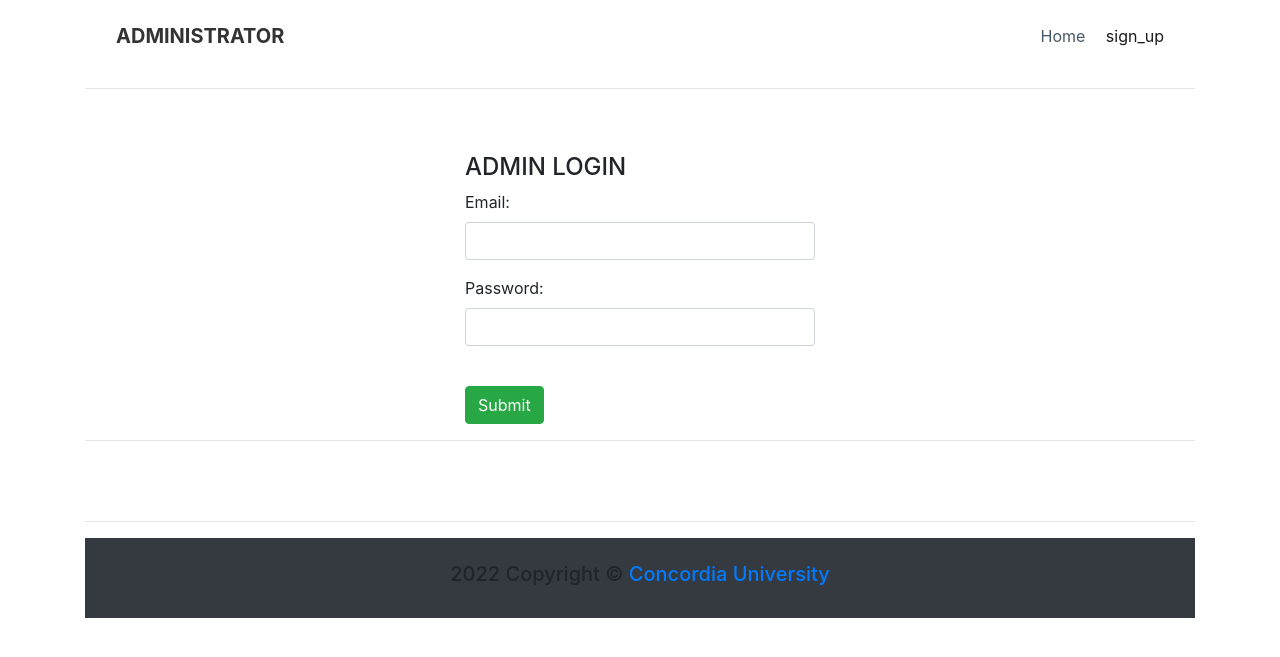
After one commit to wasayy97/SE-DEPLOY, a Flask app: page /admin_login in a window 1280 px wide. The commit adds this page. Shown: the top 657 px of the page. Run offline with Flask 2, Linux system fonts and the light colour scheme; some libraries are stand-ins or nearby versions.

Commit message:
modified admin functionality

```diff
--- a/app.py
+++ b/app.py
@@ -126,7 +126,7 @@ def Indexseat():
      list_users = db.get_seat_details()
      #print(list_users)
 
-     return render_template('seatSelectionLegacy.html', list_users = list_users)
+     return render_template('seat_selectionPage.html', list_users = list_users)
 
 
 @app.route('/update_seates', methods=['POST'])
@@ -138,7 +138,23 @@ def add_student():
            db.update_seat_by_id(int(i))
     return redirect(url_for("Indexseat"))
 
+@app.route('/admin_login')
+def index_1():
+    return render_template('admin_login.html')
 
+
+@app.route('/admin_loginInfo', methods=['POST', 'GET'])
+def admin_login():
+    if request.method == 'POST':
+        email_html = request.form['email']
+        password_html = request.form['password']
+        User_details = db.get_email_password_details()
+        for i in User_details:
+            emails_temp = (i[0])
+            password_temp = (i[1])
+            if email_html == emails_temp and password_html == password_temp:
+                return render_template("homePage_admin.html")
+        return render_template("wrongpwd.html")
 
 
 if __name__=="__main__":
--- a/templates/About_us.html
+++ b/templates/About_us.html
@@ -35,6 +35,7 @@
                           <ul class="dropdown-menu">
                              <li><a href="/login">Login</a></li>
                              <li><a href="/signup">Sign Up</a></li>
+                              <li><a href="/admin_login">Admin Login</a></li>
                           </ul>
                        </li>
 
--- /dev/null
+++ b/templates/admin_login.html
@@ -0,0 +1,67 @@
+<!DOCTYPE html>
+<html lang="en">
+<head>
+  <title>Details</title>
+  <meta charset="utf-8">
+  <meta name="viewport" content="width=device-width, initial-scale=1">
+
+  <link rel="stylesheet" href=" https://cdnjs.cloudflare.com/ajax/libs/twitter-bootstrap/4.0.0/css/bootstrap.min.css">
+    <link rel="stylesheet" href=" https://fonts.googleapis.com/css?family=Lora">
+    <script src="https://ajax.googleapis.com/ajax/libs/jquery/3.5.1/jquery.min.js"></script>
+  <script src="https://maxcdn.bootstrapcdn.com/bootstrap/3.4.1/js/bootstrap.min.js"></script>
+    <link rel="stylesheet" href="static/css/styles.min.css">
+</head>
+<body>
+
+<div class="container">
+
+  <div>
+        <nav class="navbar navbar-light navbar-expand-md navigation-clean-button">
+            <div class="container">
+              <a class="navbar-brand" href="#">ADMINISTRATOR</a>
+              <button class="navbar-toggler" data-toggle="collapse" data-target="#navcol-1">
+                <span class="sr-only">Toggle navigation</span><span class="navbar-toggler-icon"></span>
+              </button>
+                <div class="collapse navbar-collapse" id="navcol-1">
+                    <ul class="nav navbar-nav mr-auto"></ul>
+                    <span class="navbar-text actions"> <a href="/" class="login">Home</a>
+					<a href ="/signup">sign_up</a>
+                     </div>
+            </div>
+        </nav>
+    </div><hr>
+    <br><br>
+    <div class="row">
+      <div class="col-sm-4">
+
+      </div>
+      <div class="col-sm-4">
+          <h4>ADMIN LOGIN</h4>
+          <form action="/admin_loginInfo" method="POST">
+            <div class="form-group">
+              <label for="pwd">Email:</label>
+              <input name="email" type="email" class="form-control" id="pwd" required>
+            </div>
+            <div class="form-group">
+              <label for="pwd">Password:</label>
+              <input name="password" type="password" class="form-control" id="password" required>
+            </div>
+
+            <br>
+            <input type="submit" name="submit" value="Submit" class="btn btn-success">
+          </form>
+      </div>
+    </div>
+    <hr>
+    <br>
+    <br>
+    <hr>
+    <footer id="sticky-footer" class="flex-shrink-0 py-4 bg-dark text-white-50">
+         <div class="container text-center">
+            <h5>2022 Copyright &copy; <a href="https://www.concordia.ca/">Concordia University</a></h5>
+         </div>
+      </footer>
+</div>
+
+</body>
+</html>
--- a/templates/homepage.html
+++ b/templates/homepage.html
@@ -47,6 +47,7 @@
                            <ul class="dropdown-menu">
                               <li><a href="/login">Login</a></li>
                               <li><a href="/signup">Sign Up</a></li>
+                              <li><a href="/admin_login">Admin Login</a></li>
                            </ul>
                         </li>
                         <li>
--- a/templates/login.html
+++ b/templates/login.html
@@ -32,6 +32,7 @@
                            <ul class="dropdown-menu">
                               <li><a href="/login">Login</a></li>
                               <li><a href="/signup">Sign Up</a></li>
+                              <li><a href="/admin_login">Admin Login</a></li>
                            </ul>
                         </li>
 
--- a/templates/moviedeatildview.html
+++ b/templates/moviedeatildview.html
@@ -46,6 +46,7 @@
                            <ul class="dropdown-menu">
                               <li><a href="/login">Login</a></li>
                               <li><a href="/signup">Sign Up</a></li>
+                              <li><a href="/admin_login">Admin Login</a></li>
                            </ul>
                         </li>
                         <li>
--- a/templates/regSuc.html
+++ b/templates/regSuc.html
@@ -32,6 +32,7 @@
                            <ul class="dropdown-menu">
                               <li><a href="/login">Login</a></li>
                               <li><a href="/signup">Sign Up</a></li>
+                              <li><a href="/admin_login">Admin Login</a></li>
                            </ul>
                         </li>
                      </ul>
--- a/templates/registration.html
+++ b/templates/registration.html
@@ -32,6 +32,7 @@
                            <ul class="dropdown-menu">
                               <li><a href="/login">Login</a></li>
                               <li><a href="/signup">Sign Up</a></li>
+                              <li><a href="/admin_login">Admin Login</a></li>
                            </ul>
                         </li>
                      </ul>
--- a/templates/wrongpwd.html
+++ b/templates/wrongpwd.html
@@ -46,6 +46,7 @@
                            <ul class="dropdown-menu">
                               <li><a href="/login">Login</a></li>
                               <li><a href="/signup">Sign Up</a></li>
+                              <li><a href="/admin_login">Admin Login</a></li>
                            </ul>
                         </li>
                         <li>
```
